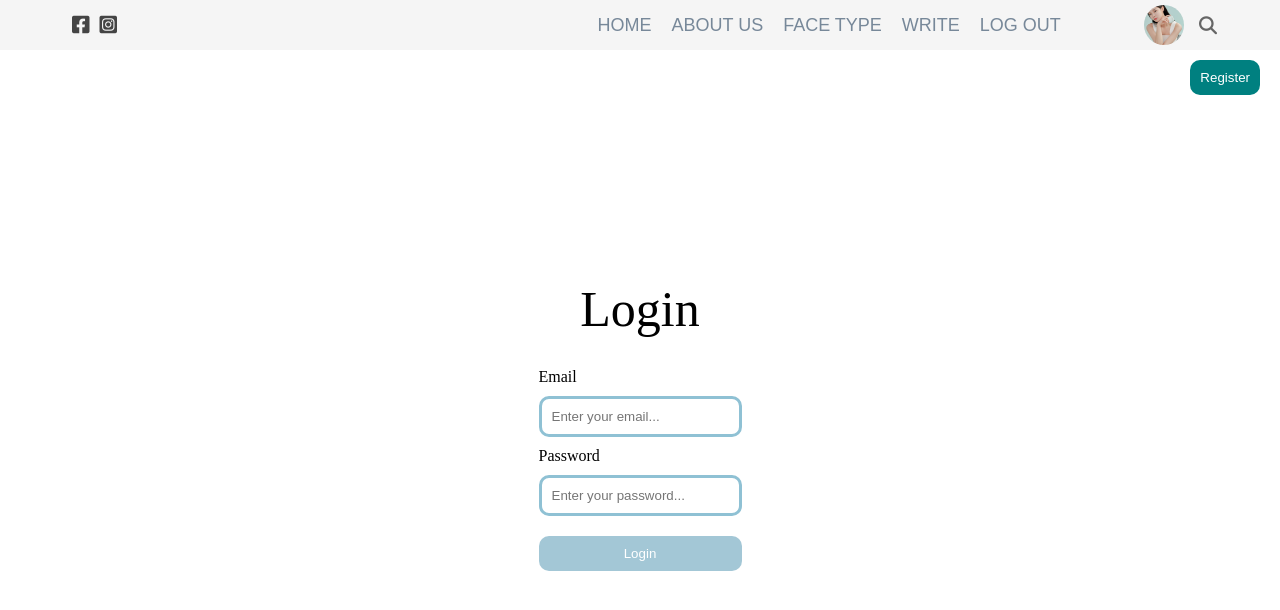
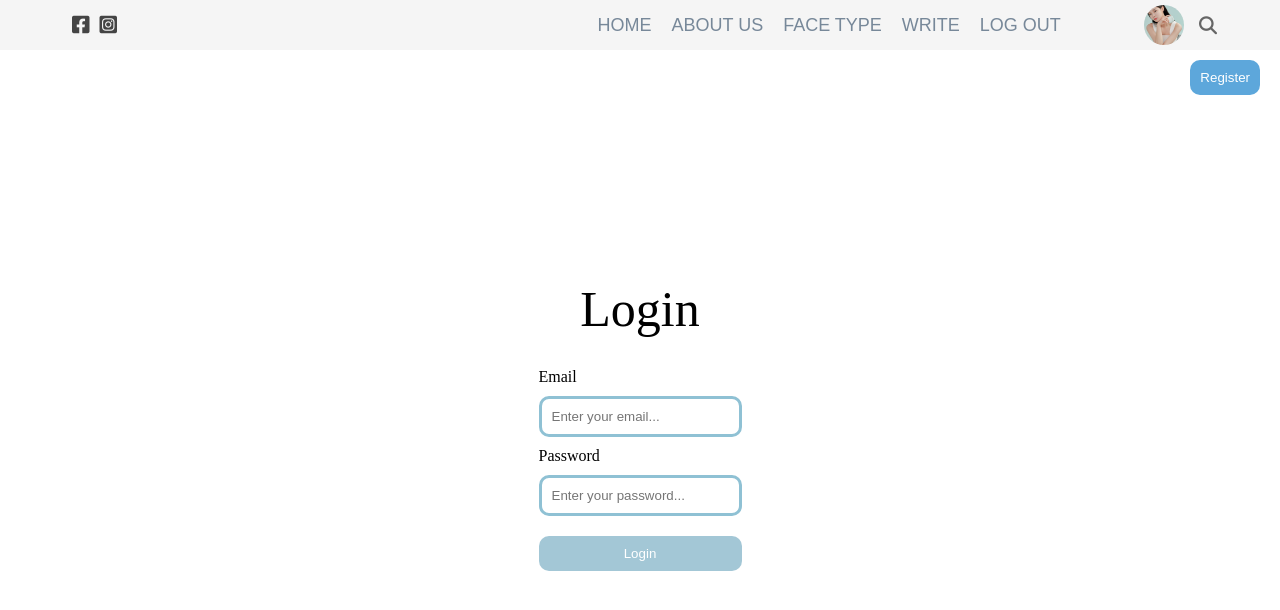
Before and after one commit to lamtrucdang/WebFinalProject-UIClients, a React (Create React App) app in the folder blog/: page / in a window 1280 px wide. Shown: the top 610 px of the page. Built offline with nearby package versions, Linux system fonts and the light colour scheme; a web font is replaced by a local one.

Commit message:
5th commit

```diff
--- a/blog/src/page/login/login.css
+++ b/blog/src/page/login/login.css
@@ -54,7 +54,7 @@
     position: absolute;
     top: 60px;
     right: 20px;
-    background-color: teal;
+    background-color: #5DA7DB ;
     cursor: pointer;
     padding: 10px;
     border: none;
```
